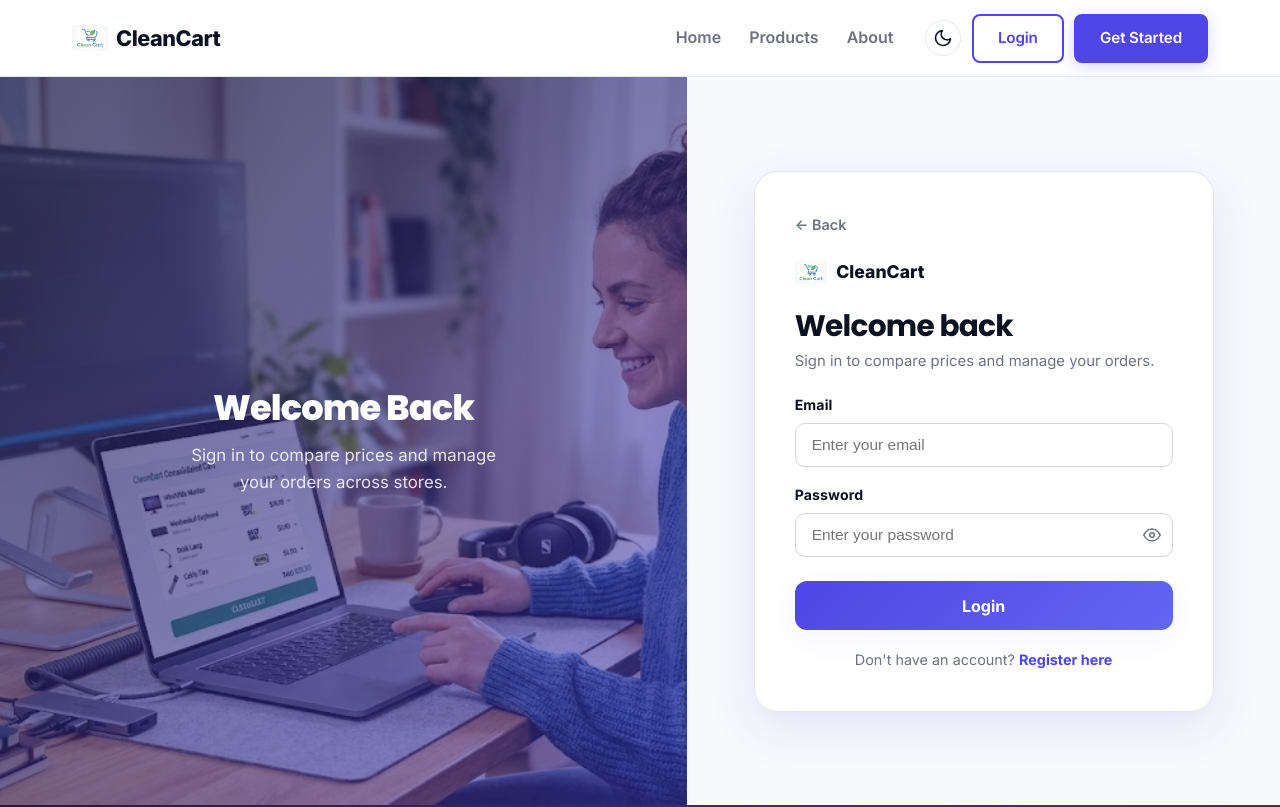
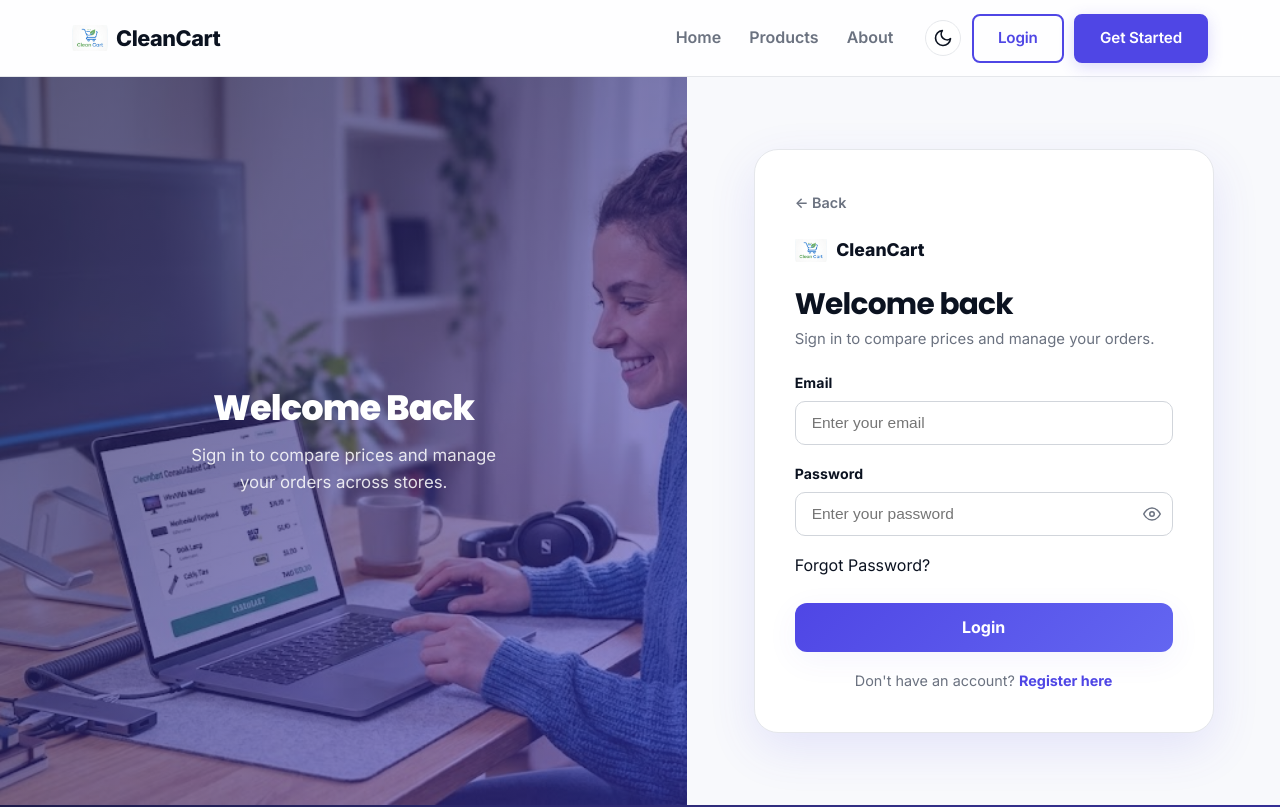
Before and after one commit to Leqdxr/Cleancart, a React app in the folder frontend/: page /login in a window 1280 px wide. Shown: the top 807 px of the page. Built offline with nearby package versions, Linux system fonts and the light colour scheme; the HTML template or start-up script is replaced by a standard one.

Commit message:
Added forgot password link

```diff
--- a/frontend/src/pages/Login.jsx
+++ b/frontend/src/pages/Login.jsx
@@ -127,6 +127,9 @@ function Login() {
                     </button>
                   </div>
                 </div>
+                <div className="forgot-password-row">
+                  <Link to="/forgot-password" className="forgot-password-link">Forgot Password?</Link>
+                </div>
                 <button type="submit" className="submit-btn" disabled={loading}>
                   {loading ? 'Signing in…' : 'Login'}
                 </button>
```
